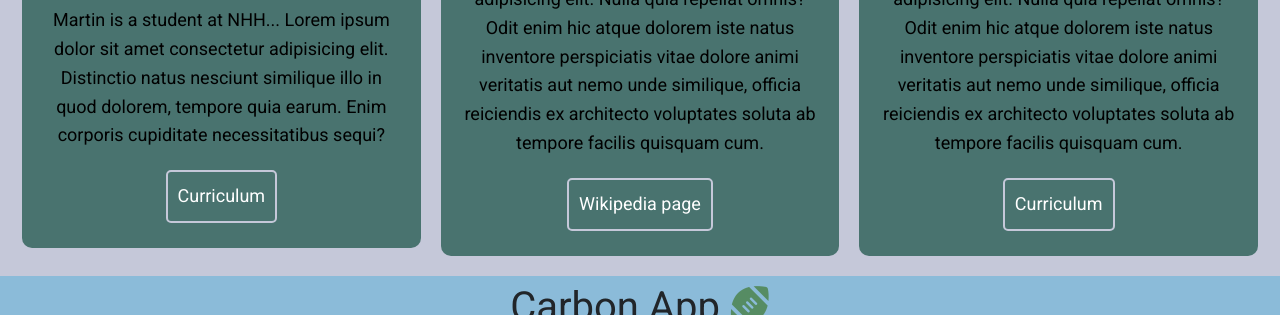
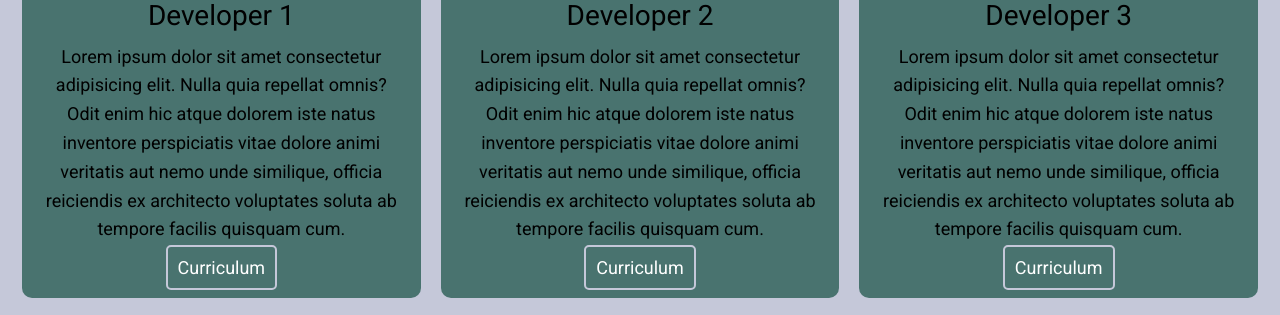
Before and after one commit to MartinAkselsen/AppMartin, a Flask app: page / in a window 1280 px wide. Shown: the part 863-1178 px from the top of the page. Run offline with Flask 2, Linux system fonts and the light colour scheme; some libraries are stand-ins or nearby versions.

Commit message:
Update home.html

```diff
--- a/capp/templates/home.html
+++ b/capp/templates/home.html
@@ -7,22 +7,31 @@
 
     <div class="header_home">
       <div class="box">
-          <h1 style="font-size:55px;"><span class="text-logo">Home</span></h1>
+        {% with messages = get_flashed_messages(with_categories=true) %}
+            {% if messages %}
+                {% for category, message in messages %}
+                    <div class="alert alert-{{ category }}">
+                        {{ message }}
+                    </div>
+                {% endfor %}
+            {% endif %}
+        {% endwith %}
+        <h1 style="font-size:55px;"><span class="text-logo"> Home</span></h1>
         <p style="text-align:left;">
             Lorem ipsum, dolor sit amet consectetur adipisicing elit. Repellat dolores quos asperiores repellendus facilis cum illo aperiam odit doloremque nostrum. Totam excepturi labore voluptatibus iusto sapiente quisquam consectetur optio magnam voluptates omnis vel officia alias distinctio quas laborum reiciendis ratione inventore veniam, cupiditate doloribus dolore, eius natus a. Magni inventore consequuntur voluptas reprehenderit perferendis! Molestias aspernatur rem autem aut temporibus.
         </p>
-          <div class="container_buttons_header_home">
+        <div class="container_buttons_links_header_home">
           <div class="btn">
-                <a href="{{url_for('users.register')}}" class="btn btn-primary btn-lg mr-2", style="background-color:rgb(68, 123, 86);">Register</a>
+              <a href="{{url_for('users.register')}}" class="btn btn-primary btn-lg mr-2", style="background-color:#007bff;">Register</a>
           </div>
           <div class="btn">
-                <a href="{{url_for('users.login')}}" class="btn btn-primary btn-lg mr-2", style="background-color:rgb(68, 123, 86);">Login</a>
+              <a href="{{url_for('users.login')}}" class="btn btn-primary btn-lg mr-2", style="background-color:#007bff;">Login</a>
           </div>
         </div>
       </div>
       <div class="box">
         <img
-            src="{{url_for('static', filename='icons/calculator.svg')}}"
+          src="{{url_for('static', filename='icons/carbon_app.svg')}}"
           width="325"
           height="325"
           alt=""/>
@@ -30,40 +39,36 @@
     </div>
 
   </div>
+</section>
 
-
-    <!DOCTYPE html>
-
-</head>
-<body>
-
-  <!-- Developers-->
+<!-- Developers -->
 <section class="section_developers">
   <div class="container">
+
     <div class="developers" style="display:block;">
-        <h1 style="text-align:center">Our Team</h1>
+      <h1 style="text-align:center;"> Our Team</h1>
       <p>
-          Our team of economists and developers ... Lorem ipsum, dolor sit amet consectetur adipisicing elit. Id similique cum sit temporibus officia voluptate optio sapiente modi deleniti fugit? Necessitatibus velit magnam ducimus tempore!
+        Our team of economists and developers ... Lorem ipsum dolor, sit amet consectetur adipisicing elit. Quia, ut? Praesentium quidem sunt perspiciatis doloremque fugiat nesciunt quaerat ullam, pariatur iure unde ratione ipsum adipisci repellendus, repudiandae hic sit, temporibus molestias corrupti aut soluta sequi! Architecto deleniti expedita nisi repudiandae enim eum quas odit facilis placeat neque porro, animi incidunt consectetur. Maiores ab saepe tempora, iure asperiores beatae suscipit cum ipsum, rerum doloremque reprehenderit dolorum debitis, aliquam quasi. Maiores corporis fuga quasi nesciunt dolor iste, inventore necessitatibus unde!
       </p>
     </div>
+
     <div class="developers">
         <div class="box">
-          <img src="{{url_for('static', filename='profilbilde.jpeg')}}" alt="" style="border-radius: 50%; width:200px;">
-          <h3>Martin Akselsen</h3>
-          <p>
-            Martin is a student at NHH... Lorem ipsum dolor sit amet consectetur adipisicing elit. Distinctio natus nesciunt similique illo in quod dolorem, tempore quia earum. Enim corporis cupiditate necessitatibus sequi?
+          <img src="https://randomuser.me/api/portraits/men/10.jpg" alt="" style="border-radius: 50%; width:200px;">
+          <h3>Developer 1</h3>
+          <p>  Lorem ipsum dolor sit amet consectetur adipisicing elit. Nulla quia repellat omnis? Odit enim hic atque dolorem iste natus inventore perspiciatis vitae dolore animi veritatis aut nemo unde similique, officia reiciendis ex architecto voluptates soluta ab tempore facilis quisquam cum.
           </p>
-          <div class="container_buttons_developers">
+          <div class="section_container_buttons_developers">
             <a class="btn_developers" href="#"  target="_blank">Curriculum</a>
           </div>
         </div>
         <div class="box">
-          <img src="https://compote.slate.com/images/01a4c27f-044a-489e-a891-69480c85f4db.jpeg?crop=3000%2C2000%2Cx0%2Cy57" alt="" style="border-radius: 50%; width:200px;">
-          <h3>Messi</h3>
+          <img src="https://randomuser.me/api/portraits/women/11.jpg" alt="" style="border-radius: 50%; width:200px;">
+          <h3>Developer 2</h3>
           <p>  Lorem ipsum dolor sit amet consectetur adipisicing elit. Nulla quia repellat omnis? Odit enim hic atque dolorem iste natus inventore perspiciatis vitae dolore animi veritatis aut nemo unde similique, officia reiciendis ex architecto voluptates soluta ab tempore facilis quisquam cum.
           </p>
-          <div class="container_buttons_developers">
-            <a class="btn_developers" href="https://no.wikipedia.org/wiki/Lionel_Messi"  target="_blank">Wikipedia page</a>
+          <div class="section_container_buttons_developers">
+            <a class="btn_developers" href="#"  target="_blank">Curriculum</a>
           </div>
         </div>
         <div class="box">
@@ -71,16 +76,37 @@
           <h3>Developer 3</h3>
           <p>  Lorem ipsum dolor sit amet consectetur adipisicing elit. Nulla quia repellat omnis? Odit enim hic atque dolorem iste natus inventore perspiciatis vitae dolore animi veritatis aut nemo unde similique, officia reiciendis ex architecto voluptates soluta ab tempore facilis quisquam cum.
           </p>
-          <div class="container_buttons_developers">
+          <div class="section_container_buttons_developers">
             <a class="btn_developers" href="#"  target="_blank">Curriculum</a>
           </div>
         </div>
     </div>
+
+    <div class="developers">
+      <div class="box2">
+        <img src="https://randomuser.me/api/portraits/women/12.jpg" alt="" style="border-radius: 50%; width:200px;">
+        <h3>Developer 4</h3>
+        <p>  Lorem ipsum dolor sit amet consectetur adipisicing elit. Nulla quia repellat omnis? Odit enim hic atque dolorem iste natus inventore perspiciatis vitae dolore animi veritatis aut nemo unde similique, officia reiciendis ex architecto voluptates soluta ab tempore facilis quisquam cum.
+        </p>
+        <div class="section_container_buttons_developers">
+          <a class="btn_developers" href="#"  target="_blank">Curriculum</a>
         </div>
+      </div>
+      <div class="box2">
+        <img src="https://randomuser.me/api/portraits/women/13.jpg" alt="" style="border-radius: 50%; width:200px;">
+        <h3>Developer 5</h3>
+        <p>  Lorem ipsum dolor sit amet consectetur adipisicing elit. Nulla quia repellat omnis? Odit enim hic atque dolorem iste natus inventore perspiciatis vitae dolore animi veritatis aut nemo unde similique, officia reiciendis ex architecto voluptates soluta ab tempore facilis quisquam cum.
+        </p>
+        <div class="section_container_buttons_developers">
+          <a class="btn_developers" href="#"  target="_blank">Curriculum</a>
+        </div>
+      </div>
+      <div class="box2">
+
+      </div>
+  </div>
+
   </div>
 </section>
 
-
-</body>
-</html>
 {% endblock content %}
```
Lines whose indentation alone changed are shown as unchanged.
